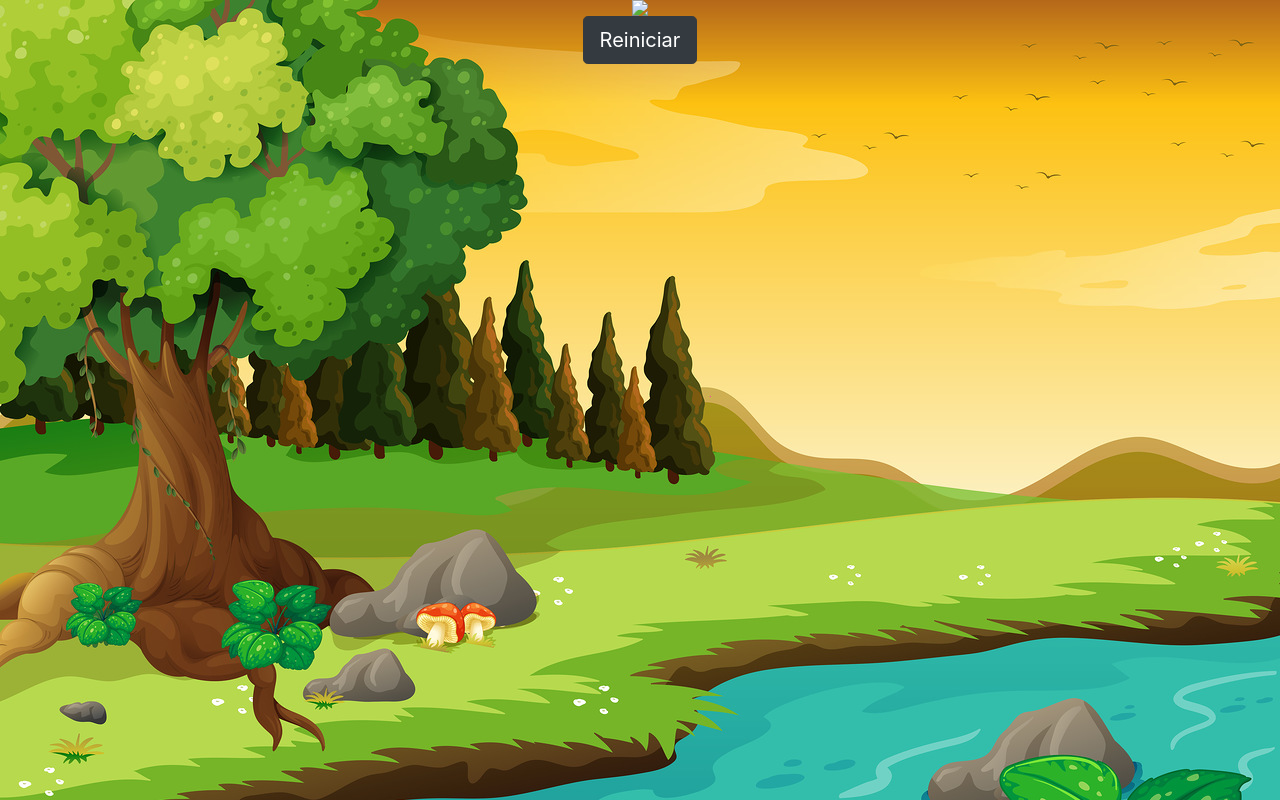
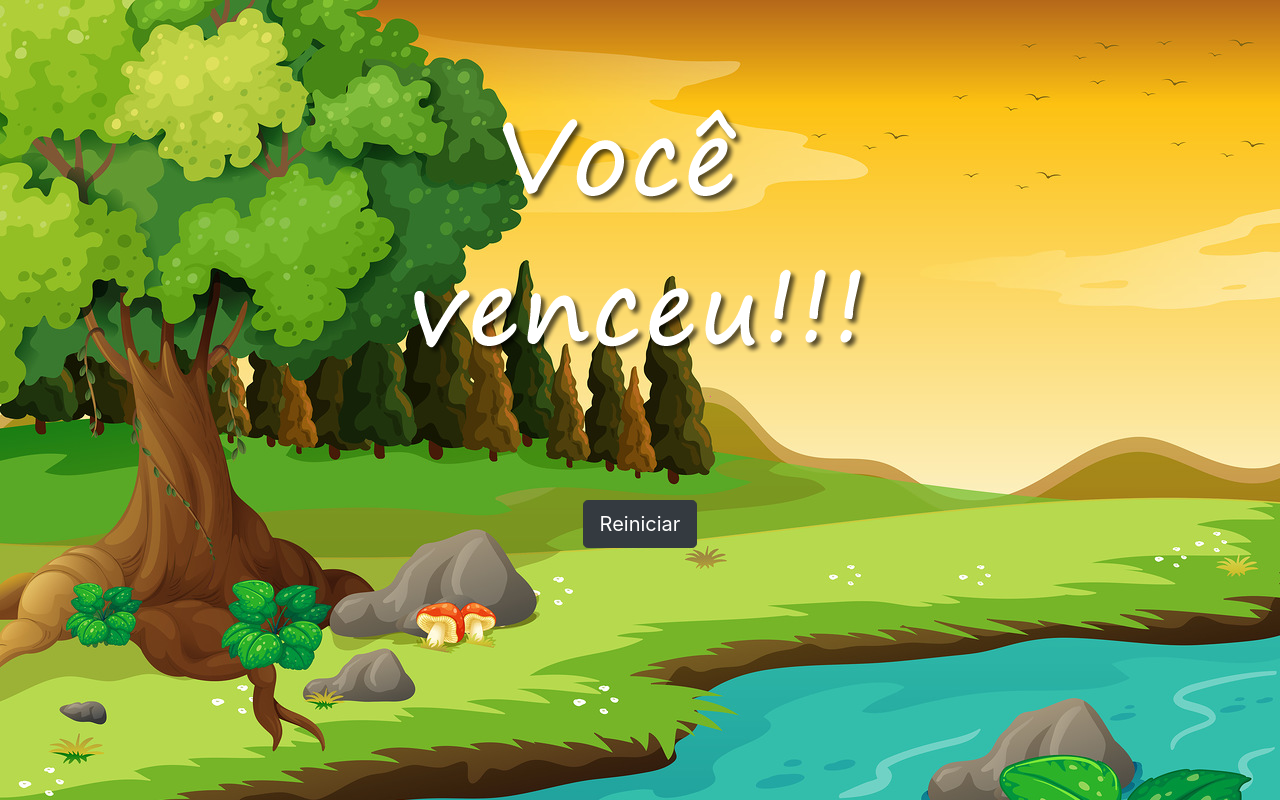
Before and after one commit to px7778/px7778, a plain HTML site: page vitoria.html in a window 1280 px wide. Drawn offline with nearby package versions, Linux system fonts and the light colour scheme; files whose address does not match are found by name.

Commit message:
Update vitoria.html

```diff
--- a/vitoria.html
+++ b/vitoria.html
@@ -14,7 +14,7 @@
 			<div class="row">
 				<div class="col">
 					<div class="d-flex justify-content-center">
-						<img src="imagens/vitoria.png" />
+						<img src="vitoria.png" />
 					</div>
 				</div>
 			</div>
```
